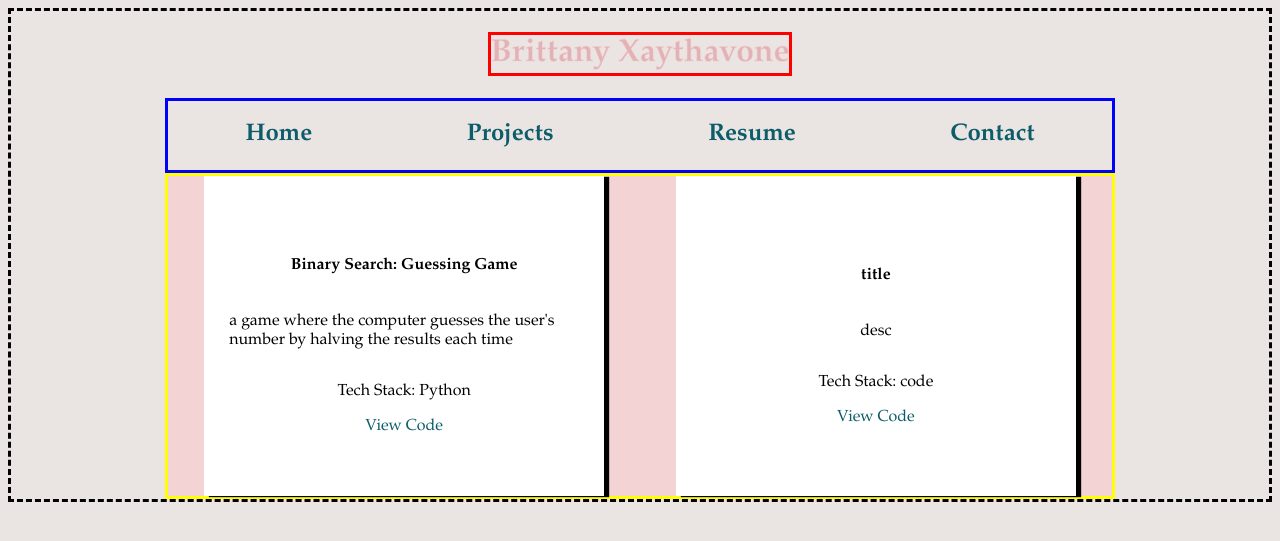
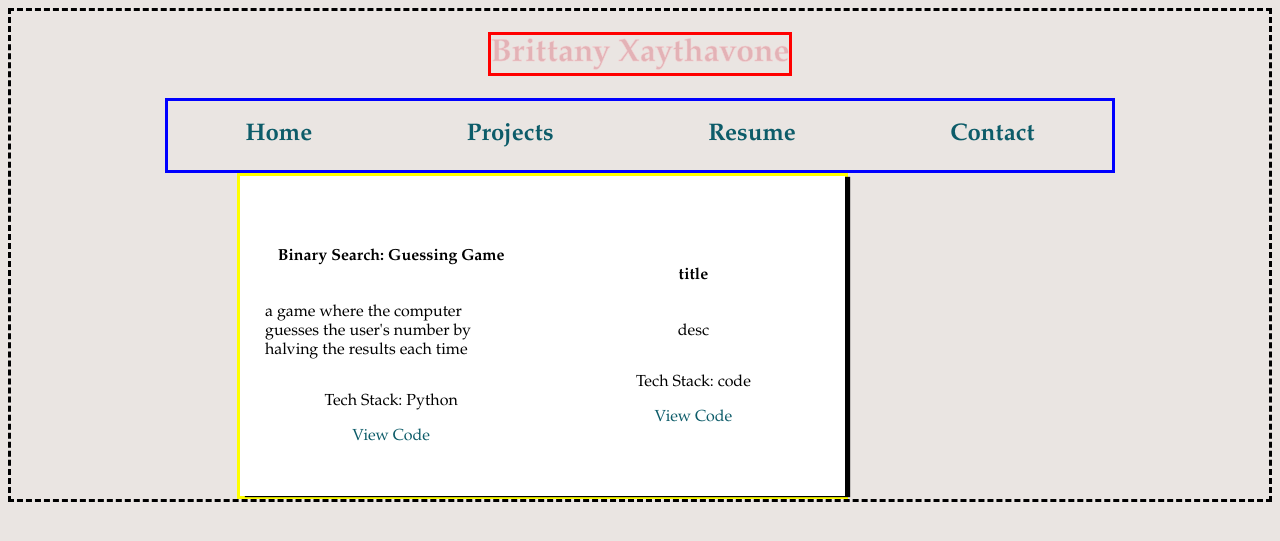
Before and after one commit to britx504/britx504.github.io, a Jekyll site: the page built from projects.html, in a window 1280 px wide. Shown: the top 541 px of the page. Built offline with Jekyll 4.4.1, drawn with Linux system fonts in a browser that asks for light colours.

Commit message:
Update default.html

```diff
--- a/_layouts/default.html
+++ b/_layouts/default.html
@@ -5,12 +5,14 @@
   </head>
   <body>
     <h1>Brittany Xaythavone</h1>
-    <div id="menu">
+    <header id="menu">
       <h2><a href="/">Home</a></h2>
       <h2><a href="/projects.html">Projects</a></h2>
       <h2><a href="/resume.html">Resume</a></h2>
       <h2>Contact</h2>
+    </header>
+    <div id="content">
+      {{ content }}
     </div>
-    {{ content }}
   </body>
 </html>
```
